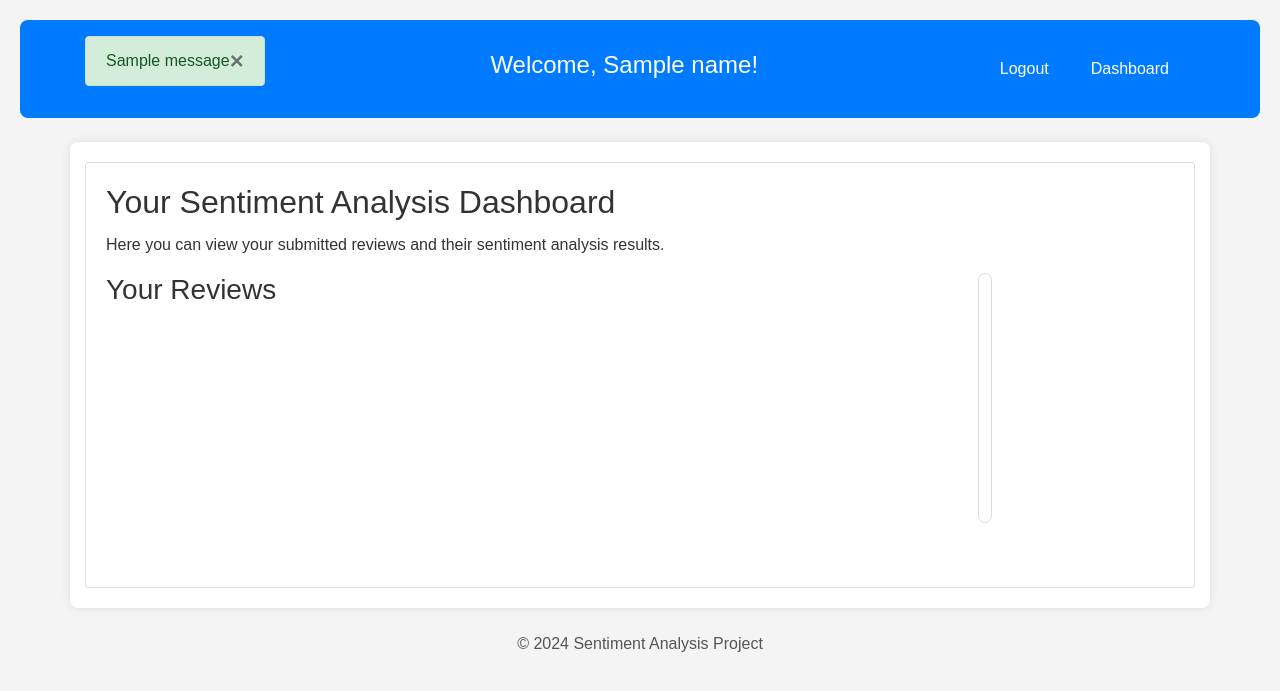
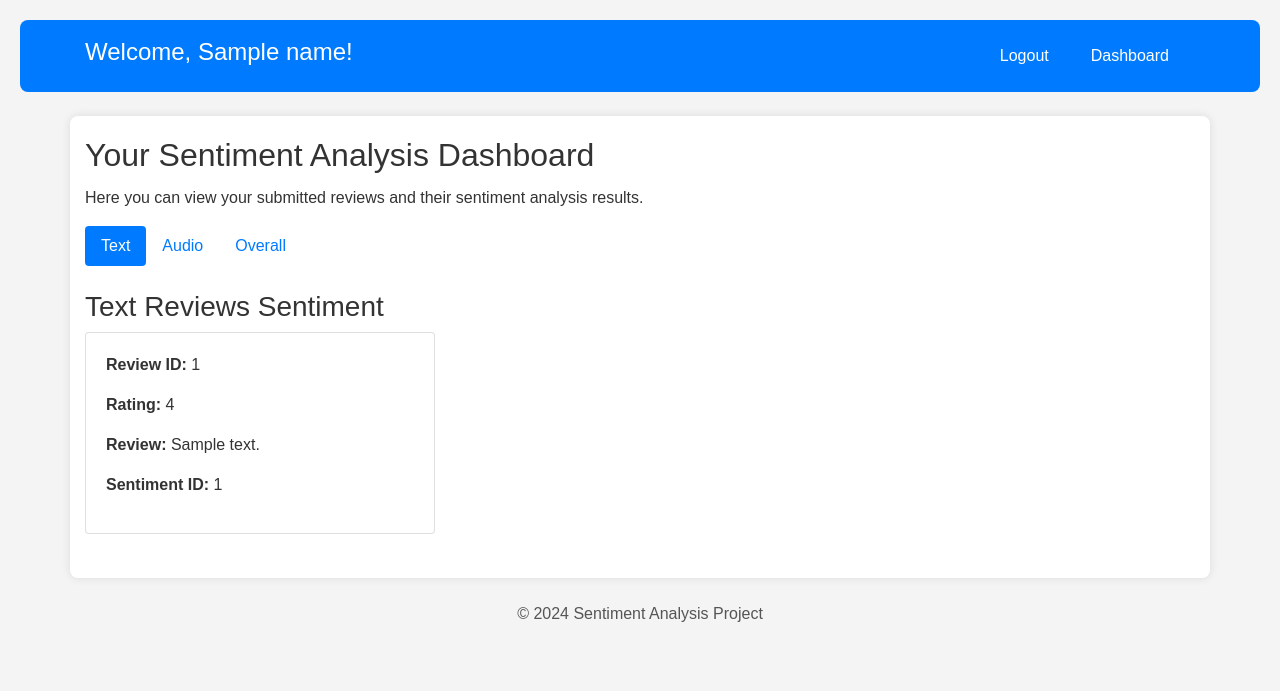
Before and after one commit to maryeete/Senior-Project, a Flask app: template app/templates/protected.html in a window 1280 px wide. Shown: the top 691 px of the page. Run offline with Flask 3, Linux system fonts and the light colour scheme; the template is opened without the code that fills it: most values are stand-ins (such as "Sample title", 1, 10 or a date in 2020); one stand-in notice (Sample message) is shown; some libraries are stand-ins or nearby versions.

Commit message:
add sections in dashboard

```diff
--- a/app/templates/protected.html
+++ b/app/templates/protected.html
@@ -10,25 +10,6 @@
 <body>
     <header class="bg-primary text-white p-3">
         <div class="container d-flex justify-content-between align-items-center">
-            {% with messages = get_flashed_messages(with_categories=true) %}
-                {% for category, message in messages %}
-                    {% if category == 'error' %}
-                        <div class="alert alert-danger alter-dismissable fade show" role=alert>
-                            {{ message }}
-                            <button type="button" class="close" data-dismiss="alert">
-                                <span aria-hidden="true">&times;</span>
-                            </button>
-                        </div>
-                    {% else %}
-                        <div class="alert alert-success alter-dismissable fade show" role=alert>
-                            {{ message }}
-                            <button type="button" class="close" data-dismiss="alert">
-                                <span aria-hidden="true">&times;</span>
-                            </button>
-                        </div>
-                    {% endif %}
-                {% endfor %}
-            {% endwith %}
             <h1 class="h4">Welcome, {{ name }}!</h1>
             <nav>
                 <ul class="nav">
@@ -40,13 +21,27 @@
     </header>
 
     <main class="container mt-4">
-        <div class="card">
-            <div class="card-body">
         <h2 class="card-title">Your Sentiment Analysis Dashboard</h2>
         <p>Here you can view your submitted reviews and their sentiment analysis results.</p>
 
-                <div class="reviews">
-                    <h3>Your Reviews</h3>
+        <!-- Clickable List for Sentiment Analysis Type -->
+        <div class="mb-4">
+            <ul class="nav nav-pills">
+                <li class="nav-item">
+                    <a class="nav-link active" href="?section=text">Text</a>
+                </li>
+                <li class="nav-item">
+                    <a class="nav-link" href="?section=audio">Audio</a>
+                </li>
+                <li class="nav-item">
+                    <a class="nav-link" href="?section=overall">Overall</a>
+                </li>
+            </ul>
+        </div>
+
+        <!-- Text Sentiment Analysis Section -->
+        <div id="text-sentiment" style="display: block;">
+            <h3>Text Reviews Sentiment</h3>
             <div class="row">
                 {% if reviews %}
                     {% for review in reviews %}
@@ -68,7 +63,31 @@
                 {% endif %}
             </div>
         </div>
+
+        <!-- Audio Sentiment Analysis Section -->
+        <div id="audio-sentiment" style="display: none;">
+            <h3>Audio Reviews Sentiment</h3>
+            <div class="row">
+                <div class="col-md-4 mb-4">
+                    <div class="card review-card">
+                        <div class="card-body">
+                            <p><strong>Audio ID:</strong> test</p>
+                            <p><strong>Audio Length:</strong> test</p>
+                            <audio controls>
+                                <source src="audio1.mp3" type="audio/mpeg">
+                                Your browser does not support the audio element.
+                            </audio>
                         </div>
+                    </div>
+                </div>
+            </div>
+        </div>
+
+        <!-- Overall Sentiment Analysis Section -->
+        <div id="overall-sentiment" style="display: none;">
+            <h3>Overall Sentiment</h3>
+            <p>Overall Score: test</p>
+            <p>Overall Sentiment: Test</p>
         </div>
     </main>
 
@@ -80,5 +99,24 @@
     <script src="https://code.jquery.com/jquery-3.5.1.slim.min.js"></script>
     <script src="https://cdn.jsdelivr.net/npm/@popperjs/core@2.9.3/dist/umd/popper.min.js"></script>
     <script src="https://maxcdn.bootstrapcdn.com/bootstrap/4.5.2/js/bootstrap.min.js"></script>
+
+    <script>
+        // JavaScript to handle tab switching
+        const urlParams = new URLSearchParams(window.location.search);
+        const section = urlParams.get('section') || 'text';
+
+        document.getElementById('text-sentiment').style.display = section === 'text' ? 'block' : 'none';
+        document.getElementById('audio-sentiment').style.display = section === 'audio' ? 'block' : 'none';
+        document.getElementById('overall-sentiment').style.display = section === 'overall' ? 'block' : 'none';
+
+        // Set active class for navigation
+        document.querySelectorAll('.nav-link').forEach(link => {
+            if (link.getAttribute('href') === `?section=${section}`) {
+                link.classList.add('active');
+            } else {
+                link.classList.remove('active');
+            }
+        });
+    </script>
 </body>
 </html>
```
Also changed, not shown: app/templates/test.html (added, +84 -0 lines). Lines whose indentation alone changed are shown as unchanged.
